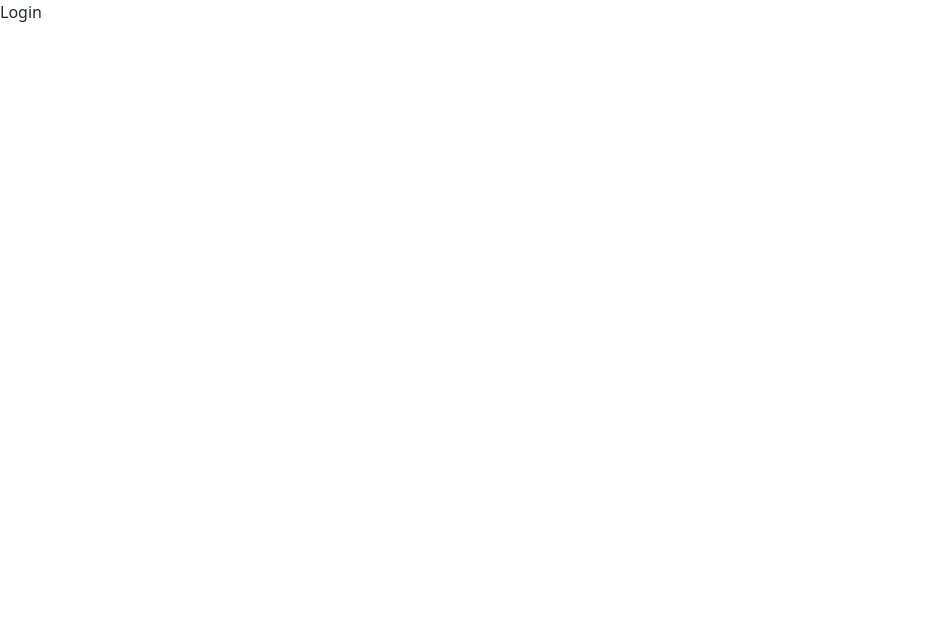
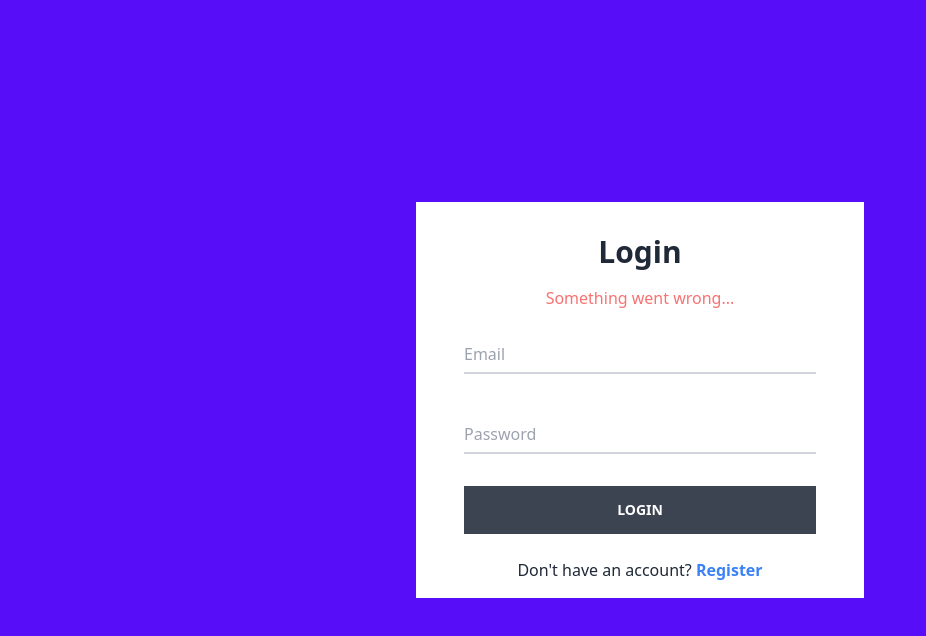
Before and after one commit to RahinF/blog, a React (Create React App) app: page /login in a window 1280 px wide. Shown: the top 636 px of the page, without its empty margins (0-926 px from the left). Built offline with nearby package versions, Linux system fonts and the light colour scheme.

Commit message:
added login form base layout, added floating input style

```diff
--- a/package.json
+++ b/package.json
@@ -10,6 +10,7 @@
     "daisyui": "^2.31.0",
     "react": "^18.2.0",
     "react-dom": "^18.2.0",
+    "react-hook-form": "^7.36.1",
     "react-redux": "^8.0.4",
     "react-router-dom": "^6.4.1",
     "react-scripts": "5.0.1",
@@ -19,8 +20,7 @@
   "scripts": {
     "start": "react-scripts start",
     "build": "react-scripts build",
-    "test": "react-scripts test",
-    "eject": "react-scripts eject"
+    "test": "react-scripts test"
   },
   "eslintConfig": {
     "extends": [
--- a/src/index.css
+++ b/src/index.css
@@ -1,3 +1,24 @@
 @tailwind base;
 @tailwind components;
 @tailwind utilities;
+
+@layer components {
+  .btn {
+    @apply rounded-none;
+  }
+
+  .input-floating {
+    @apply input h-10 px-0 placeholder-transparent;
+    @apply rounded-none border-b-2 border-t-0 border-l-0 border-r-0 border-gray-300;
+    @apply transition-colors duration-300;
+    @apply focus:border-primary focus:outline-none;
+  }
+
+  .label-floating {
+    @apply label;
+    @apply absolute -left-1 -top-6;
+    @apply text-sm text-gray-600 transition-all;
+    @apply peer-placeholder-shown:top-0 peer-placeholder-shown:text-base peer-placeholder-shown:text-gray-400 peer-placeholder-shown:cursor-text;
+    @apply peer-focus:-top-6 peer-focus:text-sm peer-focus:text-gray-600 peer-focus:cursor-default;
+  }
+}
--- a/src/pages/Login.tsx
+++ b/src/pages/Login.tsx
@@ -1,9 +1,90 @@
-import React from 'react'
+import { useState } from "react";
+import { useForm, SubmitHandler } from "react-hook-form";
+import { Link } from "react-router-dom";
+import ILoginForm from "../types/ILoginForm";
+
+const PASSWORD_REGEX = /^(?=.*[A-Za-z])(?=.*\d)[A-Za-z\d]{8,}$/;
 
 const Login = () => {
+  const [error, setError] = useState(true);
+  const {
+    register,
+    handleSubmit,
+    formState: { errors },
+  } = useForm<ILoginForm>();
+
+  const onSubmit: SubmitHandler<ILoginForm> = async (data) => {
+    console.log(data);
+  };
+
   return (
-    <div>Login</div>
-  )
-}
+    <div className="grid min-h-screen place-items-center bg-primary p-4">
+      <div className="w-full max-w-md bg-white py-4">
+        <h1 className="my-4 text-center text-3xl font-bold">Login</h1>
 
-export default Login
+        {error && (
+          <span className="mb-6 block text-center text-error">
+            Something went wrong...
+          </span>
+        )}
+
+        <form
+          className="m-auto flex max-w-sm flex-col items-center gap-8 px-4"
+          onSubmit={handleSubmit(onSubmit)}
+        >
+          <div className="flex w-full flex-col gap-10">
+            <div className="relative flex flex-col gap-2">
+              <input
+                id="email"
+                type="email"
+                className="input-floating peer"
+                placeholder="Email"
+                {...register("email", { required: "This field is required." })}
+              />
+              <label htmlFor="email" className="label-floating">
+                Email
+              </label>
+              {errors.email && (
+                <p className="text-sm text-error">{errors.email.message}</p>
+              )}
+            </div>
+
+            <div className="relative flex flex-col gap-2">
+              <input
+                id="password"
+                type="password"
+                className="input-floating peer"
+                placeholder="Password"
+                {...register("password", {
+                  required: "This field is required.",
+                  pattern: {
+                    value: PASSWORD_REGEX,
+                    message:
+                      "Password must contain 8 characters including at least 1 letter and 1 number.",
+                  },
+                })}
+              />
+              <label htmlFor="password" className="label-floating">
+                Password
+              </label>
+              {errors.password && (
+                <p className="text-sm text-error">{errors.password.message}</p>
+              )}
+            </div>
+          </div>
+          <div className="flex w-full flex-col gap-6">
+            <button className="btn">login</button>
+            <span className="self-center">
+              Don't have an account?{" "}
+              <Link to="/register" className="font-semibold text-blue-500">
+                Register
+              </Link>
+            </span>
+          </div>
+        </form>
+      </div>
+    </div>
+  );
+};
+
+export default Login;
--- /dev/null
+++ b/src/types/ILoginForm.tsx
@@ -0,0 +1,6 @@
+interface ILoginForm {
+  email: string;
+  password: string;
+}
+
+export default ILoginForm;
```
Also changed, not shown: 1 other file (tests, documents, lock files or other folders).
